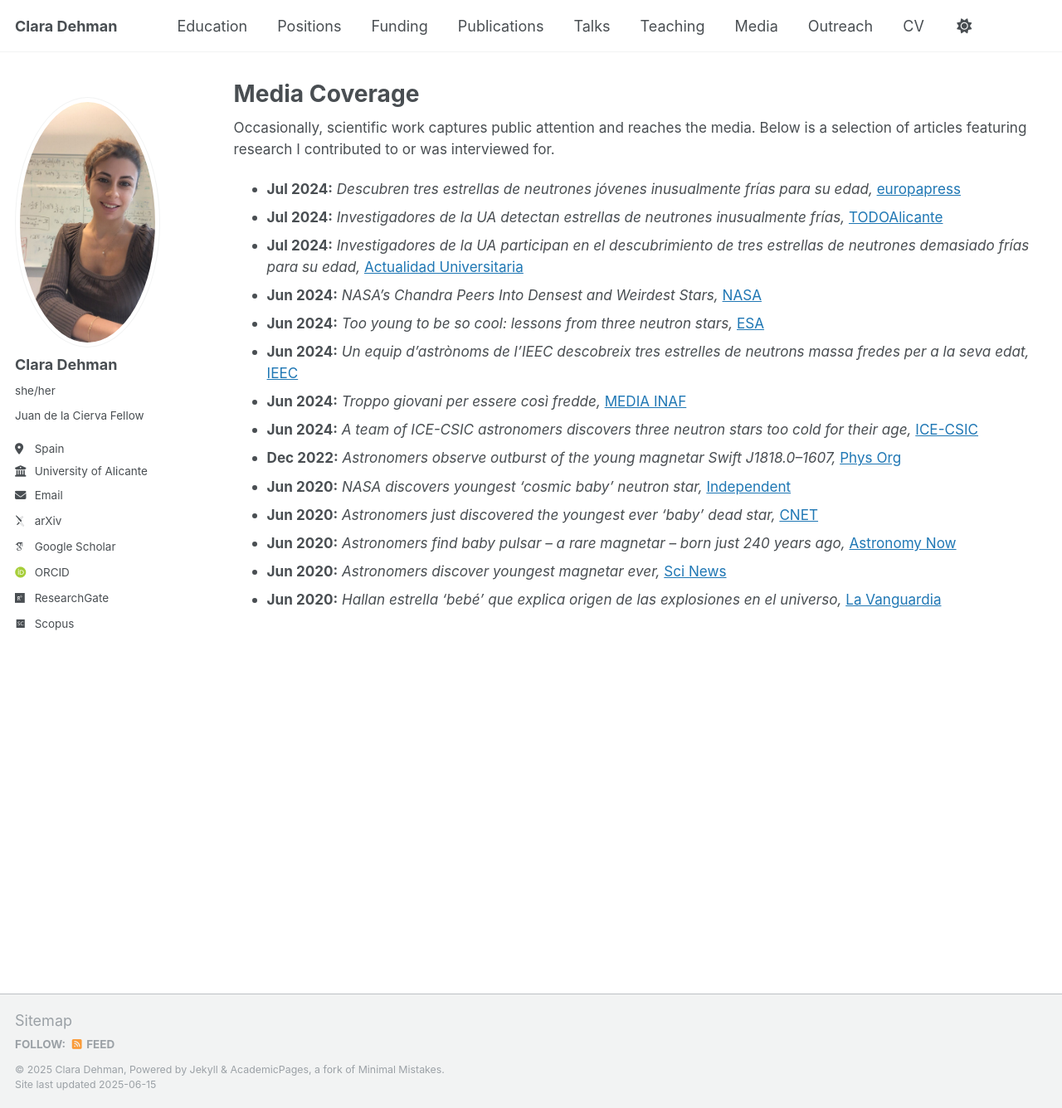
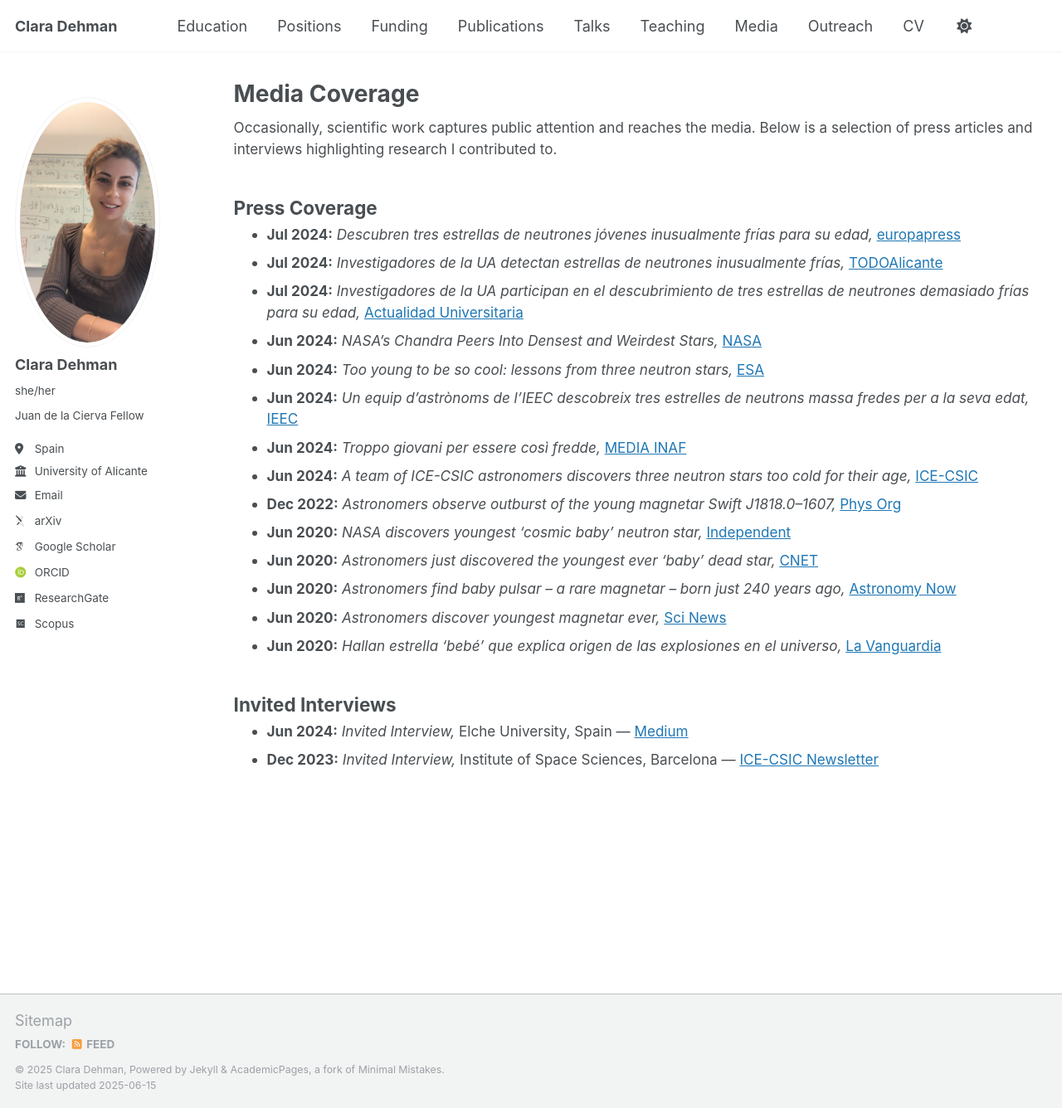
Before and after one commit to ClaraDehman/ClaraDehman.github.io, a Jekyll site: the page built from _pages/media.html, in a window 1280 px wide and 1336 px high. Shown: the whole window at 83% size. Built offline with Jekyll 4.4.1, drawn with Linux system fonts in a browser that asks for light colours; some web fonts are replaced.

Commit message:
Update media.html

```diff
--- a/_pages/media.html
+++ b/_pages/media.html
@@ -8,9 +8,10 @@ author_profile: true
 {% include base_path %}
 
 <p class="archive__item-excerpt" style="font-size: 0.95em;">
-  Occasionally, scientific work captures public attention and reaches the media. Below is a selection of articles featuring research I contributed to or was interviewed for.
+  Occasionally, scientific work captures public attention and reaches the media. Below is a selection of press articles and interviews highlighting research I contributed to.
 </p>
 
+<h2 class="archive__item-title">Press Coverage</h2>
 <ul class="archive__item-excerpt" style="font-size: 0.95em;">
   <li><strong>Jul 2024:</strong> <em>Descubren tres estrellas de neutrones jóvenes inusualmente frías para su edad,</em> <a href="https://www.europapress.es/comunitat-valenciana/noticia-descubren-tres-estrellas-neutrones-jovenes-inusualmente-frias-edad-20240703113148.html" style="color:#1f77b4;">europapress</a></li>
   <li><strong>Jul 2024:</strong> <em>Investigadores de la UA detectan estrellas de neutrones inusualmente frías,</em> <a href="https://www.todoalicante.es/tecnologia/investigacion/investigadores-detectan-estrellas-neutrones-inusualmente-frias-20240703162234-nt.html" style="color:#1f77b4;">TODOAlicante</a></li>
@@ -27,3 +28,9 @@ author_profile: true
   <li><strong>Jun 2020:</strong> <em>Astronomers discover youngest magnetar ever,</em> <a href="https://www.sci.news/astronomy/youngest-magnetar-08550.html" style="color:#1f77b4;">Sci News</a></li>
   <li><strong>Jun 2020:</strong> <em>Hallan estrella ‘bebé’ que explica origen de las explosiones en el universo,</em> <a href="https://www.lavanguardia.com/vida/20200617/481824965645/hallan-estrella-bebe-que-explica-origen-de-las-explosiones-en-el-universo.html" style="color:#1f77b4;">La Vanguardia</a></li>
 </ul>
+
+<h2 class="archive__item-title">Invited Interviews</h2>
+<ul class="archive__item-excerpt" style="font-size: 0.95em;">
+  <li><strong>Jun 2024:</strong> <em>Invited Interview,</em> Elche University, Spain — <a href="https://medium.com/@hugo.rubio/este-descubrimiento-es-la-continuación-de-las-leyes-fundamentales-del-universo-8686409703d4" style="color:#1f77b4;">Medium</a></li>
+  <li><strong>Dec 2023:</strong> <em>Invited Interview,</em> Institute of Space Sciences, Barcelona — <a href="https://mailchi.mp/747e3454fceb/ice-csic-newsletter-december2023" style="color:#1f77b4;">ICE-CSIC Newsletter</a></li>
+</ul>
```
